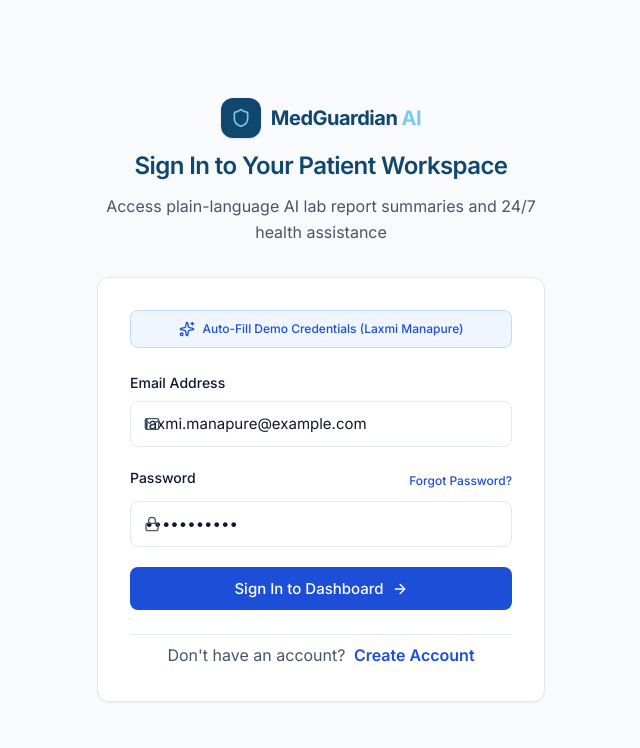
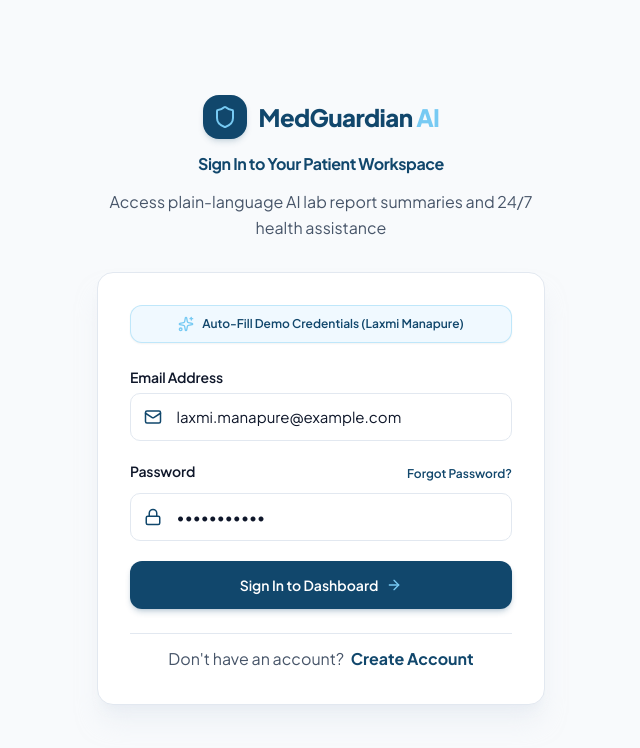
Before and after one commit to samriddhi-1208/MedicalAI, a React (Vite) app: page /login in a window 1280 px wide. Shown: the top 748 px of the page, without its empty margins (319-959 px from the left). Built offline with nearby package versions, Linux system fonts and the light colour scheme; no server answers.

Commit message:
Fix UI typography, font hierarchy, icon text collisions, and brand button aesthetics

```diff
--- a/src/index.css
+++ b/src/index.css
@@ -1,14 +1,20 @@
 /* MedGuardian AI — Professional Healthcare Portal Stylesheet */
-/* Strict Inter Typography & Clean Responsive Layout System */
+/* Modern Plus Jakarta Sans & Inter Typography & Clean Responsive Layout System */
 
 @import "tailwindcss";
 
 @theme {
-  --font-sans: 'Inter', system-ui, -apple-system, BlinkMacSystemFont, sans-serif;
+  --font-sans: 'Plus Jakarta Sans', 'Inter', system-ui, -apple-system, BlinkMacSystemFont, sans-serif;
 
-  --color-primary: #1D4ED8;
-  --color-primary-hover: #1E40AF;
-  --color-primary-light: #EFF6FF;
+  --color-navy: #11476C;
+  --color-sky-blue: #77CAF3;
+  --color-peach: #FAD6A5;
+  --color-pink: #F6B3C4;
+  --color-lavender: #BBAEE3;
+
+  --color-primary: #11476C;
+  --color-primary-hover: #0d3856;
+  --color-primary-light: #F0F9FF;
 
   --color-secondary: #0D9488;
   --color-secondary-light: #CCFBF1;
@@ -32,9 +38,14 @@
 
 :root {
   --navy: #11476C;
-  --primary-blue: #1D4ED8;
-  --primary-hover: #1E40AF;
-  --primary-light: #EFF6FF;
+  --sky-blue: #77CAF3;
+  --peach: #FAD6A5;
+  --pink: #F6B3C4;
+  --lavender: #BBAEE3;
+
+  --primary-blue: #11476C;
+  --primary-hover: #0d3856;
+  --primary-light: #F0F9FF;
 
   --status-normal: #16A34A;
   --status-normalBg: #DCFCE7;
@@ -62,12 +73,13 @@ html, body {
   min-height: 100vh;
   width: 100%;
   overflow-x: hidden;
-  font-family: 'Inter', system-ui, -apple-system, sans-serif;
+  font-family: 'Plus Jakarta Sans', 'Inter', system-ui, -apple-system, sans-serif;
   background-color: var(--neutral-bg);
   color: var(--neutral-text);
   line-height: 1.6;
   font-size: 16px;
   -webkit-font-smoothing: antialiased;
+  -moz-osx-font-smoothing: grayscale;
 }
 
 /* Custom Soft Scrollbar */
@@ -86,13 +98,13 @@ html, body {
 /* SOS Pulsing Animation */
 @keyframes sos-pulse {
   0% {
-    box-shadow: 0 0 0 0 rgba(253, 164, 175, 0.7);
+    box-shadow: 0 0 0 0 rgba(239, 68, 68, 0.6);
   }
   70% {
-    box-shadow: 0 0 0 10px rgba(253, 164, 175, 0);
+    box-shadow: 0 0 0 12px rgba(239, 68, 68, 0);
   }
   100% {
-    box-shadow: 0 0 0 0 rgba(253, 164, 175, 0);
+    box-shadow: 0 0 0 0 rgba(239, 68, 68, 0);
   }
 }
 
@@ -100,13 +112,14 @@ html, body {
   animation: sos-pulse 2s infinite;
 }
 
-/* Professional Healthcare Inter Typography Hierarchy */
+/* Professional Healthcare Typography Hierarchy */
 main h1, .page-title {
+  font-family: 'Plus Jakarta Sans', sans-serif;
   font-size: 28px;
-  font-weight: 600;
+  font-weight: 700;
   line-height: 1.3;
   color: var(--navy);
-  letter-spacing: -0.015em;
+  letter-spacing: -0.02em;
 }
 @media (min-width: 640px) {
   main h1, .page-title {
@@ -115,10 +128,12 @@ main h1, .page-title {
 }
 
 main h2, .section-heading {
+  font-family: 'Plus Jakarta Sans', sans-serif;
   font-size: 20px;
   font-weight: 600;
   line-height: 1.35;
   color: var(--navy);
+  letter-spacing: -0.015em;
 }
 @media (min-width: 640px) {
   main h2, .section-heading {
@@ -127,6 +142,7 @@ main h2, .section-heading {
 }
 
 main h3, .card-heading {
+  font-family: 'Plus Jakarta Sans', sans-serif;
   font-size: 17px;
   font-weight: 600;
   line-height: 1.4;
@@ -152,8 +168,9 @@ p, .body-text {
 
 label, .nav-label {
   font-size: 14px;
-  font-weight: 500;
+  font-weight: 600;
   color: var(--neutral-text);
+  letter-spacing: -0.01em;
 }
 
 .helper-text, .caption-text {
@@ -163,13 +180,13 @@ label, .nav-label {
   line-height: 1.5;
 }
 
-/* Card System with 24-32px Padding & Subtle Shadow */
+/* Card System with 24-32px Padding & Modern Soft Shadow */
 .med-card {
   background-color: var(--neutral-surface);
   border: 1px solid var(--neutral-border);
-  border-radius: 12px;
+  border-radius: 16px;
   padding: 24px;
-  box-shadow: 0 1px 3px rgba(15, 23, 42, 0.04);
+  box-shadow: 0 4px 20px -2px rgba(17, 71, 108, 0.05);
 }
 @media (min-width: 640px) {
   .med-card {
@@ -177,35 +194,36 @@ label, .nav-label {
   }
 }
 
-/* Shorter Clean Buttons with 14-16px Text & Balanced Horizontal Padding */
+/* Buttons with 14-16px Text & Balanced Horizontal Padding */
 .med-btn {
   display: inline-flex;
   align-items: center;
   justify-content: center;
   gap: 8px;
-  padding: 9px 18px;
-  border-radius: 8px;
+  padding: 10px 20px;
+  border-radius: 10px;
   font-size: 14px;
-  font-weight: 500;
+  font-weight: 600;
   cursor: pointer;
   border: 1px solid transparent;
   transition: all 0.15s ease-in-out;
   white-space: nowrap;
+  letter-spacing: -0.01em;
 }
 @media (min-width: 640px) {
   .med-btn {
     font-size: 15px;
-    padding: 10px 20px;
+    padding: 11px 22px;
   }
 }
 
 .med-btn-primary {
-  background-color: var(--primary-blue);
+  background-color: var(--navy);
   color: #FFFFFF;
 }
 .med-btn-primary:hover {
   background-color: var(--primary-hover);
-  box-shadow: 0 2px 8px rgba(29, 78, 216, 0.2);
+  box-shadow: 0 4px 12px rgba(17, 71, 108, 0.25);
 }
 
 .med-btn-secondary {
@@ -221,7 +239,7 @@ label, .nav-label {
 .med-btn-sos {
   background-color: var(--sos-red);
   color: #FFFFFF;
-  font-weight: 600;
+  font-weight: 700;
   animation: sos-pulse 2s infinite;
 }
 .med-btn-sos:hover {
@@ -232,10 +250,10 @@ label, .nav-label {
   display: inline-flex;
   align-items: center;
   gap: 4px;
-  padding: 3px 10px;
+  padding: 4px 12px;
   border-radius: 20px;
   font-size: 13px;
-  font-weight: 500;
+  font-weight: 600;
 }
 .med-badge-normal {
   background-color: var(--status-normalBg);
@@ -251,7 +269,7 @@ label, .nav-label {
 }
 .med-badge-info {
   background-color: var(--primary-light);
-  color: var(--primary-blue);
+  color: var(--navy);
 }
 
 /* Clean Data Tables */
@@ -285,7 +303,7 @@ label, .nav-label {
 .med-form-group label {
   display: block;
   font-size: 14px;
-  font-weight: 500;
+  font-weight: 600;
   color: var(--neutral-text);
   margin-bottom: 6px;
 }
@@ -300,15 +318,25 @@ select,
 textarea {
   display: block;
   width: 100% !important;
-  padding: 10px 14px;
-  border: 1px solid var(--neutral-border);
-  border-radius: 8px;
+  padding: 11px 16px;
+  border: 1.5px solid var(--neutral-border);
+  border-radius: 10px;
   font-size: 15px;
   font-family: inherit;
   background-color: var(--neutral-surface);
   color: var(--neutral-text);
   box-sizing: border-box;
   transition: border-color 0.15s ease-in-out, box-shadow 0.15s ease-in-out;
+}
+
+/* 🎯 Fix Icon Collision: When an input is inside a .relative container with an icon */
+.relative input.med-input,
+.relative input[type="text"],
+.relative input[type="email"],
+.relative input[type="password"],
+.relative input[type="tel"],
+.relative input[type="number"] {
+  padding-left: 2.85rem !important; /* 46px left padding so icons NEVER overlap with text */
 }
 
 .med-input:focus,
@@ -320,8 +348,8 @@ input[type="number"]:focus,
 select:focus,
 textarea:focus {
   outline: none;
-  border-color: var(--primary-blue);
-  box-shadow: 0 0 0 3px rgba(29, 78, 216, 0.15);
+  border-color: var(--navy);
+  box-shadow: 0 0 0 3.5px rgba(119, 202, 243, 0.4);
 }
 
 /* Chrome & Browser Autofill Override */
--- a/src/pages/LoginPage.jsx
+++ b/src/pages/LoginPage.jsx
@@ -38,46 +38,46 @@ export const LoginPage = () => {
   };
 
   return (
-    <div className="min-h-screen bg-[#F8FAFC] text-[#0F172A] flex flex-col justify-center py-12 px-4 sm:px-6 lg:px-8">
+    <div className="min-h-screen bg-[#F8FAFC] text-[#0F172A] flex flex-col justify-center py-12 px-4 sm:px-6 lg:px-8 font-sans">
 
       {/* Brand Header */}
       <div className="sm:mx-auto sm:w-full sm:max-w-md text-center space-y-3">
-        <Link to="/" className="inline-flex items-center gap-2.5">
-          <div className="w-10 h-10 rounded-xl bg-[#11476C] text-white flex items-center justify-center font-bold shadow-sm">
-            <Shield className="w-5 h-5 text-[#77CAF3]" />
+        <Link to="/" className="inline-flex items-center gap-3 transition-transform hover:scale-105">
+          <div className="w-11 h-11 rounded-2xl bg-[#11476C] text-white flex items-center justify-center font-bold shadow-md shadow-[#11476C]/15">
+            <Shield className="w-6 h-6 text-[#77CAF3]" />
           </div>
-          <span className="font-extrabold text-xl text-[#11476C] tracking-tight">
+          <span className="font-extrabold text-2xl text-[#11476C] tracking-tight">
             MedGuardian <span className="text-[#77CAF3]">AI</span>
           </span>
         </Link>
-        <h2 className="text-2xl font-semibold text-[#11476C] tracking-tight">
+        <h2 className="text-2.5xl font-bold text-[#11476C] tracking-tight">
           Sign In to Your Patient Workspace
         </h2>
-        <p className="text-sm font-normal text-[#475569]">
+        <p className="text-sm font-medium text-[#475569]">
           Access plain-language AI lab report summaries and 24/7 health assistance
         </p>
       </div>
 
       {/* Card Form */}
       <div className="mt-8 sm:mx-auto sm:w-full sm:max-w-md">
-        <div className="bg-[#FFFFFF] border border-[#E2E8F0] py-8 px-6 shadow-xs rounded-xl sm:px-8 space-y-6">
+        <div className="bg-[#FFFFFF] border border-[#E2E8F0] py-8 px-6 shadow-xl shadow-slate-200/50 rounded-2xl sm:px-8 space-y-6">
 
           {/* Quick Auto-Fill Demo Button */}
           <button
             type="button"
             onClick={handleAutoFill}
-            className="w-full py-2.5 px-4 rounded-lg bg-[#EFF6FF] hover:bg-[#BFDBFE] text-[#1D4ED8] text-xs font-medium border border-[#BFDBFE] flex items-center justify-center gap-2 transition-colors"
+            className="w-full py-2.5 px-4 rounded-xl bg-[#F0F9FF] hover:bg-[#E0F2FE] text-[#11476C] text-xs font-semibold border border-[#77CAF3]/40 flex items-center justify-center gap-2 transition-all shadow-xs"
           >
-            <Sparkles className="w-4 h-4 text-[#1D4ED8]" />
+            <Sparkles className="w-4 h-4 text-[#77CAF3]" />
             <span>Auto-Fill Demo Credentials (Laxmi Manapure)</span>
           </button>
 
           <form onSubmit={handleLogin} className="space-y-5">
             <div className="med-form-group">
-              <label htmlFor="email">Email Address</label>
+              <label htmlFor="email" className="block text-sm font-semibold text-[#0F172A] mb-1.5">Email Address</label>
               <div className="relative w-full">
-                <div className="absolute inset-y-0 left-0 pl-3.5 flex items-center pointer-events-none text-[#475569]">
-                  <Mail className="w-4 h-4" />
+                <div className="absolute inset-y-0 left-0 pl-3.5 flex items-center pointer-events-none text-[#64748B]">
+                  <Mail className="w-4.5 h-4.5 text-[#11476C]" />
                 </div>
                 <input
                   id="email"
@@ -85,7 +85,7 @@ export const LoginPage = () => {
                   value={email}
                   onChange={(e) => setEmail(e.target.value)}
                   placeholder="name@example.com"
-                  className="med-input pl-10 w-full block"
+                  className="med-input w-full block"
                   required
                 />
               </div>
@@ -93,14 +93,14 @@ export const LoginPage = () => {
 
             <div className="med-form-group">
               <div className="flex items-center justify-between mb-1.5">
-                <label htmlFor="password" className="mb-0">Password</label>
-                <Link to="/forgot-password" className="text-xs font-medium text-[#1D4ED8] hover:underline">
+                <label htmlFor="password" className="text-sm font-semibold text-[#0F172A] mb-0">Password</label>
+                <Link to="/forgot-password" className="text-xs font-semibold text-[#11476C] hover:text-[#77CAF3] hover:underline">
                   Forgot Password?
                 </Link>
               </div>
               <div className="relative w-full">
-                <div className="absolute inset-y-0 left-0 pl-3.5 flex items-center pointer-events-none text-[#475569]">
-                  <Lock className="w-4 h-4" />
+                <div className="absolute inset-y-0 left-0 pl-3.5 flex items-center pointer-events-none text-[#64748B]">
+                  <Lock className="w-4.5 h-4.5 text-[#11476C]" />
                 </div>
                 <input
                   id="password"
@@ -108,7 +108,7 @@ export const LoginPage = () => {
                   value={password}
                   onChange={(e) => setPassword(e.target.value)}
                   placeholder="••••••••••••"
-                  className="med-input pl-10 w-full block"
+                  className="med-input w-full block"
                   required
                 />
               </div>
@@ -117,23 +117,23 @@ export const LoginPage = () => {
             <button
               type="submit"
               disabled={loading}
-              className="w-full med-btn med-btn-primary py-2.5 text-sm font-medium flex items-center justify-center gap-2"
+              className="w-full py-3.5 px-4 rounded-xl bg-[#11476C] hover:bg-[#0d3856] active:bg-[#0a2940] text-white font-semibold text-sm flex items-center justify-center gap-2 shadow-md shadow-[#11476C]/20 transition-all cursor-pointer"
             >
               {loading ? (
-                <span className="w-4 h-4 border-2 border-white border-t-transparent rounded-full animate-spin" />
+                <span className="w-5 h-5 border-2 border-white border-t-transparent rounded-full animate-spin" />
               ) : (
                 <>
                   <span>Sign In to Dashboard</span>
-                  <ArrowRight className="w-4 h-4" />
+                  <ArrowRight className="w-4 h-4 text-[#77CAF3]" />
                 </>
               )}
             </button>
           </form>
 
-          <div className="text-center pt-2 border-t border-[#E2E8F0]">
-            <p className="text-xs text-[#475569]">
+          <div className="text-center pt-3 border-t border-[#E2E8F0]">
+            <p className="text-xs font-medium text-[#475569]">
               Don't have an account?{' '}
-              <Link to="/signup" className="font-semibold text-[#1D4ED8] hover:underline ml-1">
+              <Link to="/signup" className="font-bold text-[#11476C] hover:text-[#77CAF3] hover:underline ml-1">
                 Create Account
               </Link>
             </p>
```
Also changed, not shown: src/pages/SignupPage.jsx (+30 -30 lines).
